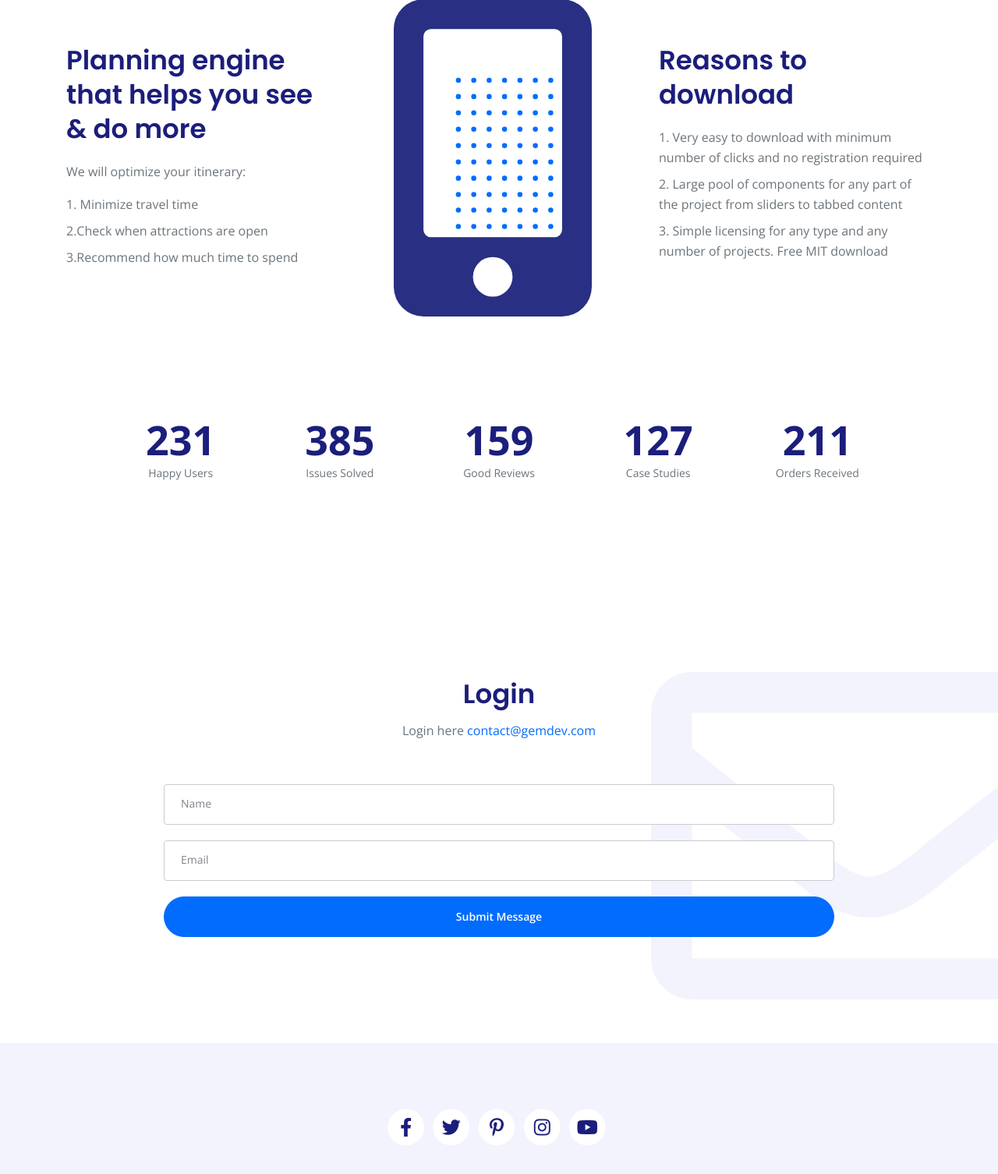
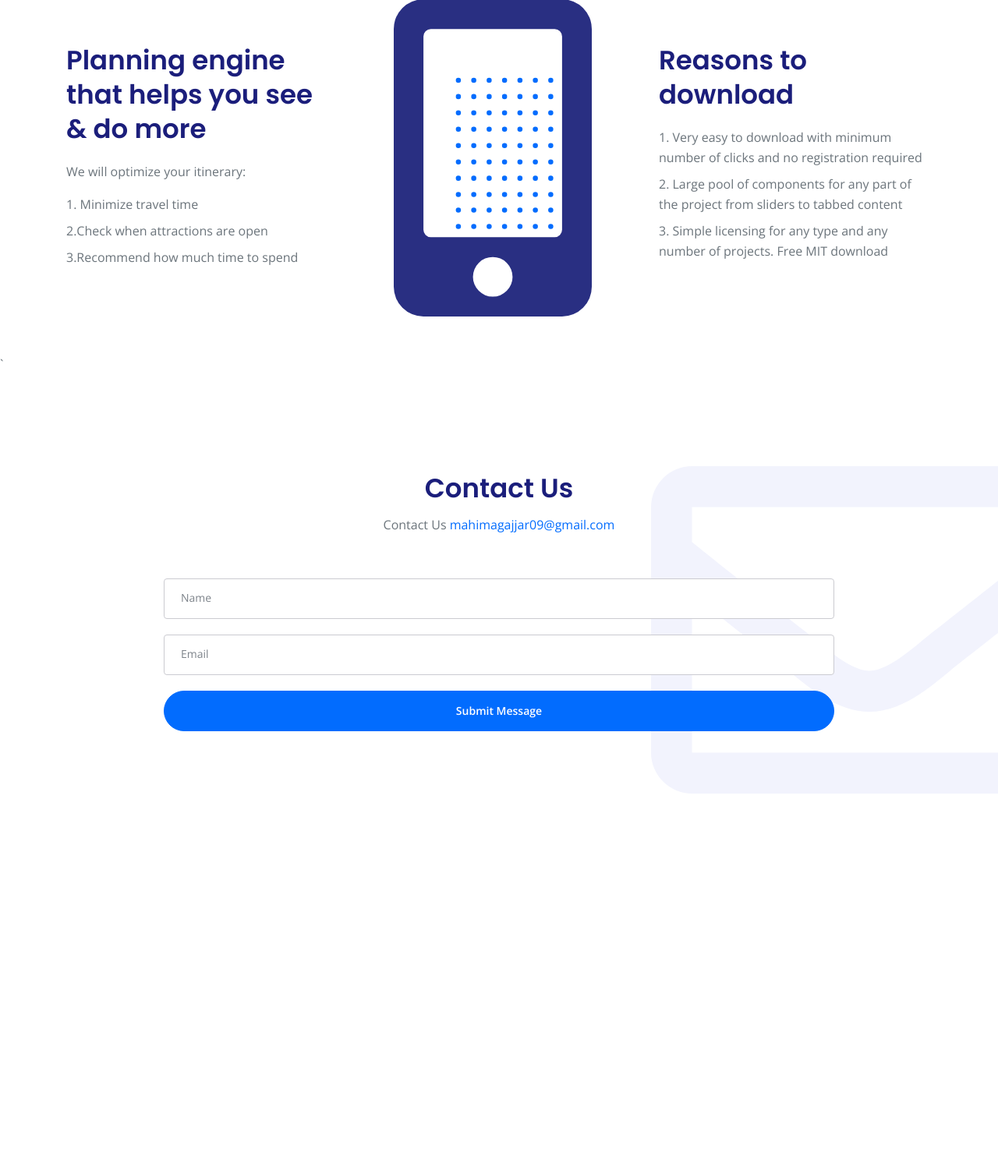
Before and after one commit to MahimaGajjar/Travel-Through, a Flask app: page /dashboard in a window 1280 px wide. Shown: the part 3022-4528 px from the top of the page at 78% size. After the commit the page ends 4040 px from the top, so only its background shows below. Run offline with Flask 3, Linux system fonts and the light colour scheme; some libraries are stand-ins or nearby versions.

Commit message:
Algorithm refinement

```diff
--- a/Templates/user/dashboard.html
+++ b/Templates/user/dashboard.html
@@ -11,7 +11,7 @@
     <!-- OG Meta Tags to improve the way the post looks when you share the page on LinkedIn, Facebook, Google+ -->
     <meta property="og:site_name" content="" /> <!-- website name -->
     <meta property="og:site" content="" /> <!-- website link -->
-	<meta property="og:title" content=""/> <!-- title shown in the actual shared post -->
+    <meta property="og:title" content="" /> <!-- title shown in the actual shared post -->
     <meta property="og:description" content="" /> <!-- description shown in the actual shared post -->
     <meta property="og:image" content="" /> <!-- image link, make sure it's jpg -->
     <meta property="og:url" content="" /> <!-- where do you want your post to link to -->
@@ -38,9 +38,6 @@
     <nav class="navbar navbar-expand-lg fixed-top navbar-dark">
         <div class="container">
 
-            <!-- Text Logo - Use this if you don't have a graphic logo -->
-            <!-- <a class="navbar-brand logo-text page-scroll" href="index.html">Gemdev</a> -->
-
             <!-- Image Logo -->
             <a class="navbar-brand logo-text page-scroll" href="index.html">TravelThrough</a>
 
@@ -48,7 +45,8 @@
             <div class="navbar-collapse offcanvas-collapse" id="navbarsExampleDefault">
                 <ul class="navbar-nav ml-auto">
                     <li class="nav-item">
-                        <a class="nav-link page-scroll" href="#details">Details <span class="sr-only">(current)</span></a>
+                        <a class="nav-link page-scroll" href="#details">Details <span
+                                class="sr-only">(current)</span></a>
                     </li>
                     <li class="nav-item">
                         <a class="nav-link page-scroll" href="#features">Features</a>
@@ -96,7 +94,8 @@
                 </div> <!-- end of col -->
                 <div class="col-lg-6">
                     <div class="image-container">
-                        <img class="img-fluid" src="{{ url_for('static', filename='images/travel.jpg') }}" alt="alternative">
+                        <img class="img-fluid" src="{{ url_for('static', filename='images/travel.jpg') }}"
+                            alt="alternative">
                     </div> <!-- end of image-container -->
                 </div> <!-- end of col -->
             </div> <!-- end of row -->
@@ -112,35 +111,39 @@
             <button title="Close (Esc)" type="button" class="mfp-close x-button">×</button>
             <div class="col-lg-8">
                 <div class="image-container">
-                    <img class="img-fluid" src="{{ url_for('static', filename='images/details-lightbox.jpg') }}" alt="alternative">
+                    <img class="img-fluid" src="{{ url_for('static', filename='images/details-lightbox.jpg') }}"
+                        alt="alternative">
                 </div> <!-- end of image-container -->
             </div> <!-- end of col -->
             <div class="col-lg-4">
                 <h3>Trip Planner</h3>
                 <hr>
-                    <form  method="POST" action="{{url_for('tripdetails.tripdetails')}}">
+                <form method="POST" action="{{url_for('tripdetails.tripdetails')}}">
                     <div class="row">
                         <div class="col-md-5 form-group">
                             Destination
-                            <input class="form-control" type="text" name="destination" placeholder="Enter Destination (Country,Region,or City)" value="Bengaluru" disabled>
+                            <input class="form-control" type="text" name="destination"
+                                placeholder="Enter Destination (Country,Region,or City)" value="Bengaluru" disabled>
                         </div>
                     </div>
                     <div class="row">
                         <div class="col-md-5 form-group">
                             Start Date
-                              <input class="form-control" type="date" name="s"min="2022-12-03"  value="{{ request.form['s'] }}" placeholder="Start Date">
+                            <input class="form-control" type="date" name="s" min="2022-12-03"
+                                value="{{ request.form['s'] }}" placeholder="Start Date">
                         </div>
                     </div>
                     <div class="row">
                         <div class="col-md-5 form-group">
                             End Date
-                              <input class="form-control" type="date" name= 'e' min="2022-12-03" value="{{ request.form['e'] }}" placeholder="End Date">
+                            <input class="form-control" type="date" name='e' min="2022-12-03"
+                                value="{{ request.form['e'] }}" placeholder="End Date">
                         </div>
                     </div>
                     <div class="row">
                         <div class="col-md-5 form-group">
                             Number of persons
-                              <input  type="text" class="form-control" name="nop"  placeholder="Persons count">
+                            <input type="text" class="form-control" name="nop" placeholder="Persons count">
                         </div>
                     </div>
                     <!--    <div class="row">
@@ -156,7 +159,7 @@
                             </div>
                             </div>
                         </div> -->
-                        <input type="submit" value = 'submit'>
+                    <input type="submit" value='submit'>
                 </form>
 
 
@@ -186,7 +189,7 @@
     <script>
         const long = document.getElementById("long")
         const lat = document.getElementById("lat")
-        navigator.geolocation.getCurrentPosition((location)=>{
+        navigator.geolocation.getCurrentPosition((location) => {
             console.log(location.coords)
             long.value = location.coords.longitude;
             lat.value = location.coords.latitude;
@@ -199,7 +202,8 @@
             <div class="row">
                 <div class="col-lg-6 col-xl-7">
                     <div class="image-container">
-                        <img class="img-fluid" src="{{ url_for('static', filename='images/details-1.svg') }}" alt="alternative">
+                        <img class="img-fluid" src="{{ url_for('static', filename='images/details-1.svg') }}"
+                            alt="alternative">
                     </div> <!-- end of image-container -->
                 </div> <!-- end of col -->
                 <div class="col-lg-6 col-xl-5">
@@ -214,7 +218,8 @@
                             </li>
                             <li class="media">
                                 <i class="fas fa-square"></i>
-                                <div class="media-body"><strong>Transportation options</strong> with comfort and ease </div>
+                                <div class="media-body"><strong>Transportation options</strong> with comfort and ease
+                                </div>
                             </li>
                         </ul>
 
@@ -235,14 +240,17 @@
                 <div class="col-lg-6 col-xl-5">
                     <div class="text-container">
                         <h2>Simple to use</h2>
-                        <p>Travel Through is a software which provide a platform where numerous routes will be displayed in such a order that user can visit all the tourist attraction, including famous places and local undiscovered less known places in specific duration of stay.</p>
+                        <p>Travel Through is a software which provide a platform where numerous routes will be displayed
+                            in such a order that user can visit all the tourist attraction, including famous places and
+                            local undiscovered less known places in specific duration of stay.</p>
 
                         <a class="btn-solid-reg" href="#your-link">Details</a>
                     </div> <!-- end of text-container -->
                 </div> <!-- end of col -->
                 <div class="col-lg-6 col-xl-7">
                     <div class="image-container">
-                        <img class="img-fluid" src="{{ url_for('static', filename='images/details-2.svg') }}" alt="alternative">
+                        <img class="img-fluid" src="{{ url_for('static', filename='images/details-2.svg') }}"
+                            alt="alternative">
                     </div> <!-- end of image-container -->
                 </div> <!-- end of col -->
             </div> <!-- end of row -->
@@ -266,14 +274,16 @@
                     <div class="text-box bg-gray">
                         <i class="fas fa-map-marked-alt"></i>
                         <h4>Unlimited Routes Options</h4>
-                        <p>In case if you missed to visit one place or got delayed, This will easily give you the options to visit different place nearby.</p>
+                        <p>In case if you missed to visit one place or got delayed, This will easily give you the
+                            options to visit different place nearby.</p>
                     </div> <!-- end of text-box -->
                 </div> <!-- end of col -->
                 <div class="col-lg-4">
                     <div class="text-box bg-gray">
                         <i class="fas fa-street-view"></i>
                         <h4>Easy to View</h4>
-                        <p>It's very easy to view the routes in the map for the trip we plan. Different loctions will their distances are viewed here.</p>
+                        <p>It's very easy to view the routes in the map for the trip we plan. Different loctions will
+                            their distances are viewed here.</p>
                     </div> <!-- end of text-box -->
                 </div> <!-- end of col -->
             </div> <!-- end of row -->
@@ -282,21 +292,24 @@
                     <div class="text-box bg-gray">
                         <i class="fas fa-clock"></i>
                         <h4>Timing Facility</h4>
-                        <p>Provide appropriate timing facility to visit the place. And will also create the routes for you accordingly.</p>
+                        <p>Provide appropriate timing facility to visit the place. And will also create the routes for
+                            you accordingly.</p>
                     </div> <!-- end of text-box -->
                 </div> <!-- end of col -->
                 <div class="col-lg-4">
                     <div class="text-box bg-gray">
                         <i class="fas fa-route"></i>
                         <h4>Routes</h4>
-                        <p>Different different options of routes will be provided so as to give the freedom to the user to select and visite their desired places. </p>
+                        <p>Different different options of routes will be provided so as to give the freedom to the user
+                            to select and visite their desired places. </p>
                     </div> <!-- end of text-box -->
                 </div> <!-- end of col -->
                 <div class="col-lg-4">
                     <div class="text-box bg-gray">
                         <i class="fas fa-award"></i>
                         <h4>Great results</h4>
-                        <p>A lot of users have sent us positive feedback about the Trip and routes facility provided. That means we are on to something good here so we'll keep improving it</p>
+                        <p>A lot of users have sent us positive feedback about the Trip and routes facility provided.
+                            That means we are on to something good here so we'll keep improving it</p>
                     </div> <!-- end of text-box -->
                 </div> <!-- end of col -->
             </div> <!-- end of row -->
@@ -322,7 +335,8 @@
                 </div> <!-- end of col -->
                 <div class="col-lg-4">
                     <div class="image-container">
-                        <img class="img-fluid" src="{{ url_for('static', filename='images/about.svg') }}" alt="alternative">
+                        <img class="img-fluid" src="{{ url_for('static', filename='images/about.svg') }}"
+                            alt="alternative">
                     </div> <!-- end of image-container -->
                 </div> <!-- end of col -->
                 <div class="col-lg-4">
@@ -330,7 +344,8 @@
                         <h2>Reasons to download</h2>
                         <ul class="list-unstyled li-space-lg">
                             <li>1. Very easy to download with minimum number of clicks and no registration required</li>
-                            <li>2. Large pool of components for any part of the project from sliders to tabbed content</li>
+                            <li>2. Large pool of components for any part of the project from sliders to tabbed content
+                            </li>
                             <li>3. Simple licensing for any type and any number of projects. Free MIT download</li>
                         </ul>
                     </div> <!-- end of text-container -->
@@ -339,52 +354,14 @@
         </div> <!-- end of container -->
     </div> <!-- end of basic-5 -->
     <!-- end of about -->
-
-
-    <!-- Statistics -->
-    <div class="counter">
-        <div class="container">
-            <div class="row">
-                <div class="col-lg-12">
-
-                    <!-- Counter -->
-                    <div id="counter">
-                        <div class="cell">
-                            <div class="counter-value number-count" data-count="231">1</div>
-                            <p class="counter-info">Happy Users</p>
-                        </div>
-                        <div class="cell">
-                            <div class="counter-value number-count" data-count="385">1</div>
-                            <p class="counter-info">Issues Solved</p>
-                        </div>
-                        <div class="cell">
-                            <div class="counter-value number-count" data-count="159">1</div>
-                            <p class="counter-info">Good Reviews</p>
-                        </div>
-                        <div class="cell">
-                            <div class="counter-value number-count" data-count="127">1</div>
-                            <p class="counter-info">Case Studies</p>
-                        </div>
-                        <div class="cell">
-                            <div class="counter-value number-count" data-count="211">1</div>
-                            <p class="counter-info">Orders Received</p>
-                        </div>
-                    </div>
-                    <!-- end of counter -->
-
-                </div> <!-- end of col -->
-            </div> <!-- end of row -->
-        </div> <!-- end of container -->
-    </div> <!-- end of counter -->
-    <!-- end of statistics -->
-
- <!-- Contact -->
+`
     <div id="contact" class="form-1">
         <div class="container">
             <div class="row">
                 <div class="col-lg-12">
-                    <h2 class="h2-heading">Login</h2>
-                    <p class="p-heading">Login here <a class="blue no-line" href="mailto:contact@gemdev.com">contact@gemdev.com</a></p>
+                    <h2 class="h2-heading">Contact Us</h2>
+                    <p class="p-heading">Contact Us <a class="blue no-line"
+                            href="mahimagajjar09@gmail.com">mahimagajjar09@gmail.com</a></p>
                 </div> <!-- end of col -->
             </div> <!-- end of row -->
             <div class="row">
@@ -392,7 +369,8 @@
 
                     <!-- Contact Form -->
                     <div class="form-container">
-                        <img class="decoration" src="{{ url_for('static', filename='images/contact-envelope.svg') }}" alt="alternative">
+                        <img class="decoration" src="{{ url_for('static', filename='images/contact-envelope.svg') }}"
+                            alt="alternative">
                         <form>
                             <div class="form-group">
                                 <input type="text" class="form-control-input" id="cname" required>
@@ -416,61 +394,17 @@
     </div> <!-- end of form-1 -->
     <!-- end of contact -->
 
-
-    <!-- Footer -->
-    <div class="footer bg-gray">
-        <div class="container">
-            <div class="row">
-                <div class="col-lg-12">
-                    <div class="social-container">
-                        <span class="fa-stack">
-                            <a href="#your-link">
-                                <i class="fas fa-circle fa-stack-2x"></i>
-                                <i class="fab fa-facebook-f fa-stack-1x"></i>
-                            </a>
-                        </span>
-                        <span class="fa-stack">
-                            <a href="#your-link">
-                                <i class="fas fa-circle fa-stack-2x"></i>
-                                <i class="fab fa-twitter fa-stack-1x"></i>
-                            </a>
-                        </span>
-                        <span class="fa-stack">
-                            <a href="#your-link">
-                                <i class="fas fa-circle fa-stack-2x"></i>
-                                <i class="fab fa-pinterest-p fa-stack-1x"></i>
-                            </a>
-                        </span>
-                        <span class="fa-stack">
-                            <a href="#your-link">
-                                <i class="fas fa-circle fa-stack-2x"></i>
-                                <i class="fab fa-instagram fa-stack-1x"></i>
-                            </a>
-                        </span>
-                        <span class="fa-stack">
-                            <a href="#your-link">
-                                <i class="fas fa-circle fa-stack-2x"></i>
-                                <i class="fab fa-youtube fa-stack-1x"></i>
-                            </a>
-                        </span>
-                    </div> <!-- end of social-container -->
-                </div> <!-- end of col -->
-            </div> <!-- end of row -->
-        </div> <!-- end of container -->
-    </div> <!-- end of footer -->
-    <!-- end of footer -->
-
-
-
-
-
-
     <!-- Scripts -->
-    <script src="{{ url_for('static', filename='js/jquery.min.js')}}"></script> <!-- jQuery for Bootstrap's JavaScript plugins -->
+    <script src="{{ url_for('static', filename='js/jquery.min.js')}}"></script>
+    <!-- jQuery for Bootstrap's JavaScript plugins -->
     <script src="{{ url_for('static', filename='js/bootstrap.min.js')}}"></script> <!-- Bootstrap framework -->
-    <script src="{{ url_for('static', filename='js/jquery.easing.min.js')}}"></script> <!-- jQuery Easing for smooth scrolling between anchors -->
-    <script src="{{ url_for('static', filename='js/swiper.min.js')}}"></script> <!-- Swiper for image and text sliders -->
-    <script src="{{ url_for('static', filename='js/jquery.magnific-popup.js')}}"></script> <!-- Magnific Popup for lightboxes -->
+    <script src="{{ url_for('static', filename='js/jquery.easing.min.js')}}"></script>
+    <!-- jQuery Easing for smooth scrolling between anchors -->
+    <script src="{{ url_for('static', filename='js/swiper.min.js')}}"></script>
+    <!-- Swiper for image and text sliders -->
+    <script src="{{ url_for('static', filename='js/jquery.magnific-popup.js')}}"></script>
+    <!-- Magnific Popup for lightboxes -->
     <script src="{{ url_for('static', filename='js/scripts.js')}}"></script> <!-- Custom scripts -->
 </body>
+
 </html>
```
Also changed, not shown: Templates/index.html (+1 -42 lines), user/tripdetails.py (+4 -5 lines), user/util.py (+10 -8 lines). Lines whose indentation alone changed are shown as unchanged.
